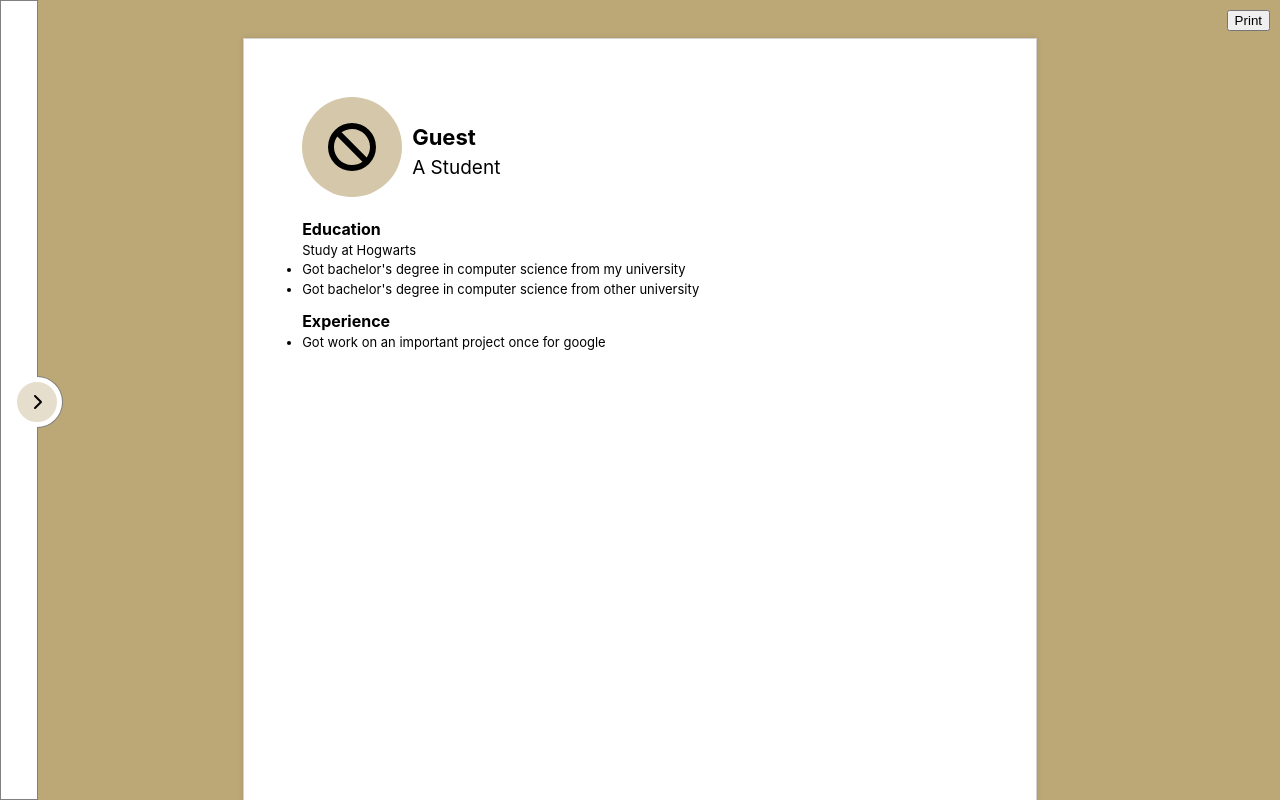
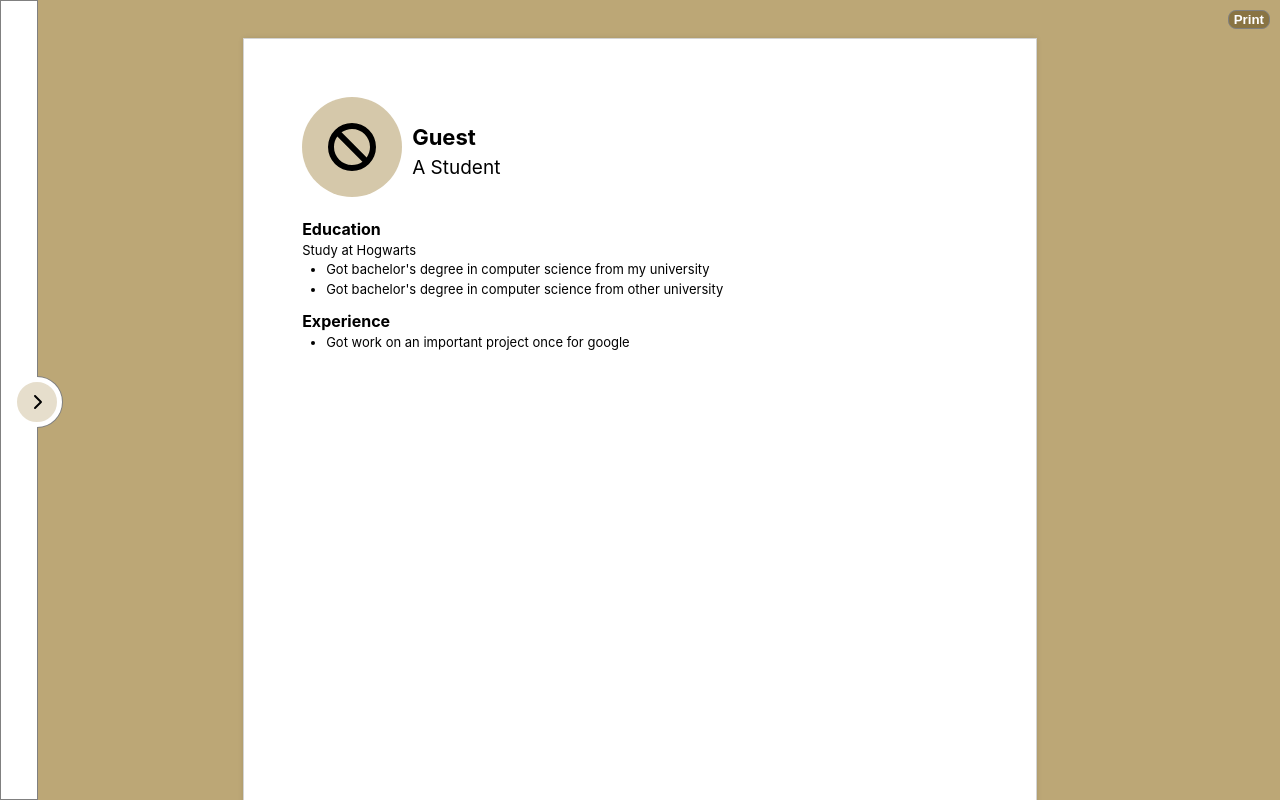
Before and after one commit to Lyhengsun/My-React-CV-Application, a React (Vite) app: page / in a window 1280 px wide. Built offline with nearby package versions, Linux system fonts and the light colour scheme.

Commit message:
test styled-components in MyButton

```diff
--- a/package.json
+++ b/package.json
@@ -18,7 +18,8 @@
     "electron-to-chromium": "^1.3.137",
     "html2canvas": "^1.4.1",
     "react": "^18.3.1",
-    "react-dom": "^18.3.1"
+    "react-dom": "^18.3.1",
+    "styled-components": "^6.1.13"
   },
   "devDependencies": {
     "@eslint/js": "^9.9.0",
--- a/src/Components/AppScreen/AppScreen.jsx
+++ b/src/Components/AppScreen/AppScreen.jsx
@@ -11,7 +11,7 @@ function AppScreen() {
   return (
     <div>
       <CanvasProvider>
-        <Canvas toggle={toggle} />
+        <Canvas toggle={toggle} setToggle={setToggle} />
         <EditingDrawer toggle={toggle} setToggle={setToggle} />
       </CanvasProvider>
     </div>
--- a/src/Components/Canvas/Canvas.jsx
+++ b/src/Components/Canvas/Canvas.jsx
@@ -1,16 +1,35 @@
 import { secondaryColor } from "../../Theme/Colors";
+import { MyButton } from "../MyButton";
 import { Page } from "../Page";
 import styles from "./Canvas.module.css";
 
+MyButton
 export default Canvas;
 
-function Canvas({ toggle = false }) {
+function Canvas({ toggle = false, setToggle = () => {} }) {
+  function handleOnClickPrint() {
+    if (toggle) {
+      setToggle(false);
+      setTimeout(function () {
+        window.print();
+      }, 500);
+    } else {
+      window.print();
+    }
+  }
+
   return (
     <div
       className={toggle ? styles.ActiveCanvasContainer : styles.CanvasContainer}
       style={{ backgroundColor: secondaryColor(60) }}
     >
       <Page />
+      <MyButton
+        style={{ position: "absolute", top: "10px", right: "10px" }}
+        onClick={handleOnClickPrint}
+      >
+        Print
+      </MyButton>
     </div>
   );
 }
--- /dev/null
+++ b/src/Components/MyButton/MyButton.jsx
@@ -0,0 +1,28 @@
+import styled from "styled-components";
+import { primaryColor, secondaryColor } from "../../Theme/Colors";
+
+export default MyButton;
+
+function MyButton({ style = {}, onClick = () => {}, children }) {
+  const btnStyle = {
+    border: "1px solid grey",
+    borderRadius: "8px",
+    backgroundColor: secondaryColor(40),
+    color: primaryColor,
+    fontWeight: "bold",
+    paddingRight: "5px",
+    paddingLeft: "5px",
+  };
+
+  const Button = styled.div`
+    &:active {
+      background: orange;
+    }
+  `;
+
+  return (
+    <button style={{ ...style, ...btnStyle }} onClick={onClick}>
+      {children}
+    </button>
+  );
+}
--- /dev/null
+++ b/src/Components/MyButton/index.jsx
@@ -0,0 +1 @@
+export { default as MyButton } from "./MyButton.jsx";
--- a/src/Components/Page/Page.jsx
+++ b/src/Components/Page/Page.jsx
@@ -4,10 +4,6 @@ import PageContent from "./PageContent";
 export default Page;
 
 function Page() {
-  function handleOnClickPrint() {
-    window.print();
-  }
-
   return (
     <div className={styles.PageContainer}>
       <div
@@ -21,12 +17,6 @@ function Page() {
           <PageContent />
         </div>
       </div>
-      <button
-        style={{ position: "absolute", top: "10px", right: "10px" }}
-        onClick={handleOnClickPrint}
-      >
-        Print
-      </button>
     </div>
   );
 }
--- a/src/Components/Page/PageSectionList.jsx
+++ b/src/Components/Page/PageSectionList.jsx
@@ -10,7 +10,7 @@ function PageSectionList({ infos }) {
   const listId = componentTempListId.getTempListId(sectionInfos)
 
   return (
-    <ul style={{...FontSize.p2Styles, listStyleType:"disc"}}>
+    <ul style={{...FontSize.p2Styles, listStyleType:"disc", marginLeft: "24px"}}>
       {sectionInfos.map((info, index) => (
         <li key={listId[index]}>{info}</li>
       ))}
```
Also changed, not shown: 1 other file (tests, documents, lock files or other folders).
